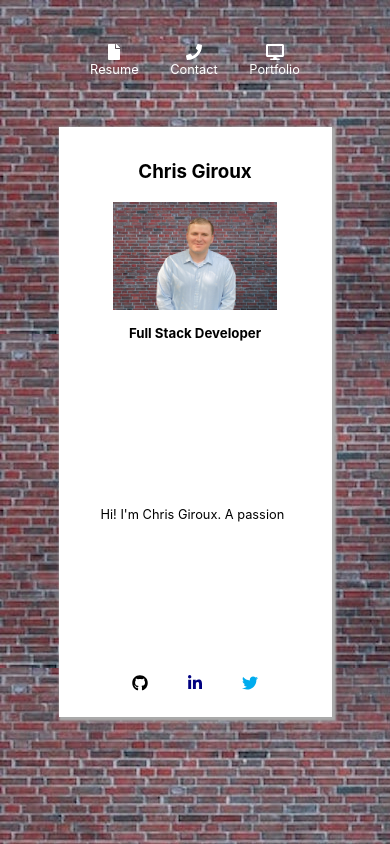
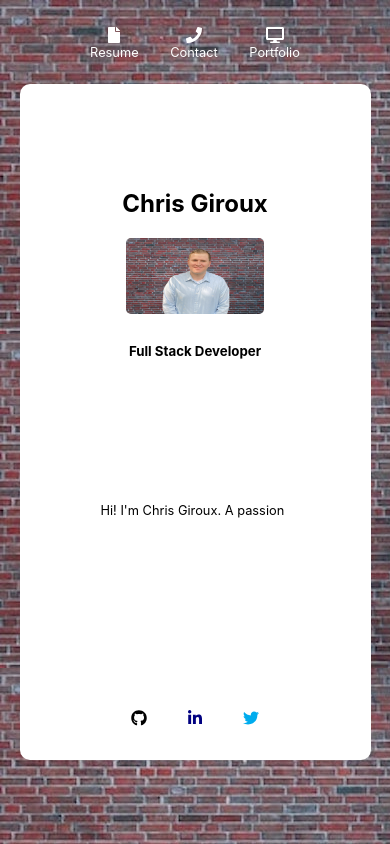
Before and after one commit to cgiroux86/portfolio, a React (Create React App) app in the folder cgiroux-portfolio/: page / in a window 390 px wide. Built offline with nearby package versions, Linux system fonts and the light colour scheme.

Commit message:
staging for another test

```diff
--- a/cgiroux-portfolio/src/App.css
+++ b/cgiroux-portfolio/src/App.css
@@ -1,6 +1,7 @@
 .App {
   text-align: center;
   margin: 0;
+  height: 100vh;
 }
 
 .App-logo {
@@ -431,8 +432,8 @@
     display: none;
   }
   .mob_container {
-    width: 100vw;
-    height: 100vh;
+    width: 100%;
+    height: 100%;
     background-image: url("./images/darkbrick.jpg");
     display: flex;
     justify-content: center;
@@ -440,9 +441,9 @@
   }
   .mobile_card {
     background: white;
-    height: 70%;
-    width: 70%;
-    box-shadow: 2px 2px 2px 2px darkgray;
+    height: 80%;
+    width: 90%;
+    border-radius: 10px;
     margin: 0 auto;
     display: flex;
     justify-content: space-evenly;
@@ -463,6 +464,11 @@
   .icon {
     font-size: 1rem;
   }
+  .mobile_profile {
+    height: 75%;
+    width: 75%;
+    border-radius: 5px;
+  }
 }
 .mobile_type {
   margin: 0;
--- a/cgiroux-portfolio/src/components/Main.js
+++ b/cgiroux-portfolio/src/components/Main.js
@@ -6,17 +6,12 @@ import { gsap } from "gsap";
 import { Link } from "react-router-dom";
 import Typewriter from "typewriter-effect";
 import MobileMain from "./MobileMain";
-import { colors } from "@material-ui/core";
 
 export default function Main() {
   const [loading, setLoading] = useState(true);
   // useEffect(() => {
   //   gsap.from(".img_animation", { opacity: 0, x: 200, duration: 2 });
   // }, []);
-
-  useEffect(() => {
-    console.log("component loaded");
-  }, [loading]);
 
   //   useEffect(() => {
   //     gsap.from(".hello", { rotation: 360, x: 300, duration: 1, opacity: 0 });
@@ -36,8 +31,8 @@ export default function Main() {
         width: "100%",
       }}
     >
-      <div>
-        <div className="mobile">
+      <div style={{ width: "100%", height: "100%" }}>
+        <div className="mobile" style={{ width: "100%", height: "100%" }}>
           <MobileMain />
         </div>
         <div className={loading ? "loading" : "img_wrapper"}>
--- a/cgiroux-portfolio/src/components/MobileMain.js
+++ b/cgiroux-portfolio/src/components/MobileMain.js
@@ -19,8 +19,8 @@ export default function MobileMain() {
           style={{
             display: "flex",
             flexDirection: "column",
-            height: "95%",
-            width: "95%",
+            height: "75%",
+            width: "75%",
             margin: "0 auto",
             justifyContent: "space-between",
           }}
@@ -33,7 +33,7 @@ export default function MobileMain() {
               alignItems: "center",
             }}
           >
-            <h3>Chris Giroux</h3>
+            <h2>Chris Giroux</h2>
             <div
               style={{
                 margin: "0 auto",
@@ -42,15 +42,17 @@ export default function MobileMain() {
                 borderRadius: "20px",
               }}
             >
-              <img width="90%" height="90%" src={portfolio}></img>
+              <img className="mobile_profile" src={portfolio}></img>
             </div>
-            {/* <Avatar
-              src={portfolio}
-              style={{ height: "100px", width: "75px" }}
-            /> */}
             <h5 style={{ margin: "1% auto" }}>Full Stack Developer</h5>
           </div>
-          <div style={{ width: "95%", margin: "0 auto", fontSize: "0.8rem" }}>
+          <div
+            style={{
+              width: "75%",
+              margin: "0 auto",
+              fontSize: "0.8rem",
+            }}
+          >
             <Typewriter
               onInit={(typewriter) => {
                 typewriter
@@ -68,7 +70,7 @@ export default function MobileMain() {
               width: "80%",
               justifyContent: "space-evenly",
               position: "relative",
-              bottom: "2%",
+              bottom: "-10%",
               margin: "0 auto",
             }}
           >
@@ -81,7 +83,7 @@ export default function MobileMain() {
       <div
         style={{
           position: "absolute",
-          top: "5%",
+          top: "3%",
           left: "15%",
           width: "70%",
           display: "flex",
```
